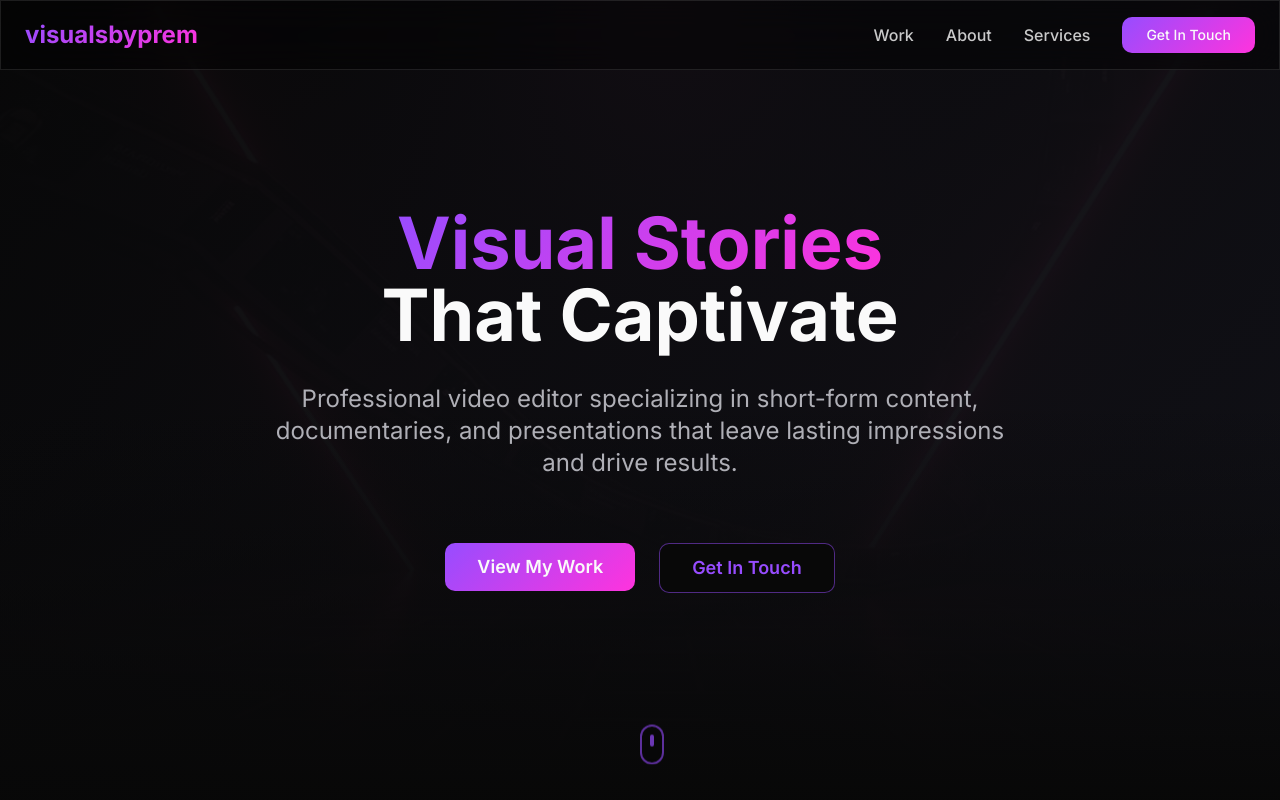
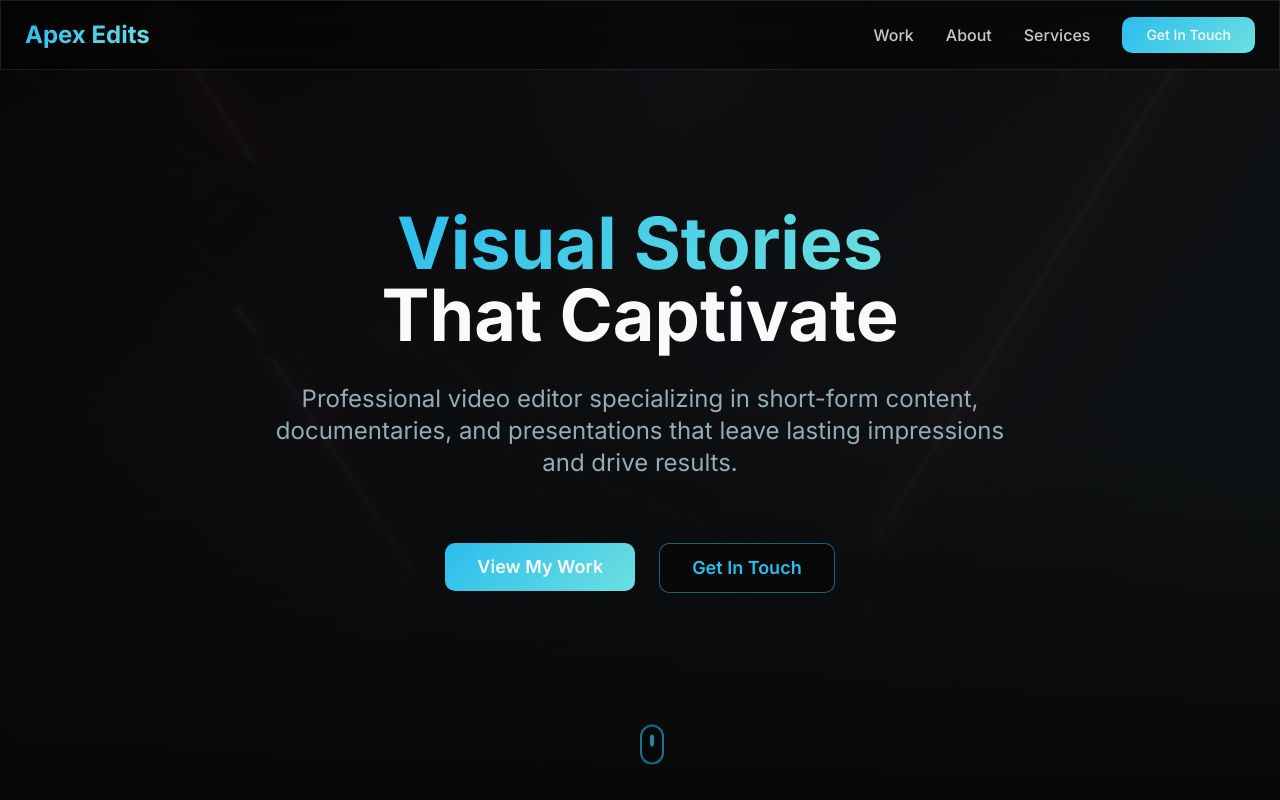
Before and after one commit to Prem-giri/shortform-vision, a React (Vite) app: page / in a window 1280 px wide. Shown: the top 800 px of the page. Built offline with nearby package versions, Linux system fonts and the light colour scheme; the HTML template or start-up script is replaced by a standard one.

Commit message:
Refactor: Update website name and theme

```diff
--- a/index.html
+++ b/index.html
@@ -3,9 +3,9 @@
   <head>
     <meta charset="UTF-8" />
     <meta name="viewport" content="width=device-width, initial-scale=1.0" />
-    <title>VisualsByPrem - Professional Video Editor Portfolio</title>
+    <title>Apex Edits - Professional Video Editor Portfolio</title>
     <meta name="description" content="Professional video editor specializing in short-form content, documentaries, and presentations. Expert in reels, shorts, and cinematic storytelling." />
-    <meta name="author" content="VisualsByPrem" />
+    <meta name="author" content="Apex Edits" />
     <link rel="preconnect" href="https://fonts.googleapis.com">
     <link rel="preconnect" href="https://fonts.gstatic.com" crossorigin>
     <link href="https://fonts.googleapis.com/css2?family=Inter:wght@300;400;500;600;700;800&display=swap" rel="stylesheet">
--- a/src/components/Footer.tsx
+++ b/src/components/Footer.tsx
@@ -5,7 +5,7 @@ const Footer = () => {
         <div className="flex flex-col md:flex-row justify-between items-center gap-6 md:gap-0">
           <div className="text-center md:text-left">
             <div className="font-display font-bold text-xl lg:text-2xl bg-gradient-primary bg-clip-text text-transparent">
-              visualsbyprem
+              Apex Edits
             </div>
             <p className="text-muted-foreground text-sm lg:text-base mt-1">
               Creating visual stories that captivate and inspire
@@ -30,7 +30,7 @@ const Footer = () => {
 
         <div className="mt-8 lg:mt-12 pt-6 lg:pt-8 border-t border-border/50 text-center">
           <p className="text-muted-foreground text-xs lg:text-sm">
-            © 2024 VisualsByPrem. All rights reserved. | Crafted with passion for visual storytelling.
+            © 2024 Apex Edits. All rights reserved. | Crafted with passion for visual storytelling.
           </p>
         </div>
       </div>
--- a/src/components/Header.tsx
+++ b/src/components/Header.tsx
@@ -6,7 +6,7 @@ const Header = () => {
       <div className="container mx-auto px-4 lg:px-6 py-3 lg:py-4">
         <div className="flex items-center justify-between">
           <div className="font-display font-bold text-xl lg:text-2xl bg-gradient-primary bg-clip-text text-transparent">
-            visualsbyprem
+            Apex Edits
           </div>
 
           <nav className="hidden md:flex items-center space-x-6 lg:space-x-8">
--- a/src/index.css
+++ b/src/index.css
@@ -17,36 +17,36 @@ All colors MUST be HSL.
     --popover: 0 0% 6%;
     --popover-foreground: 0 0% 98%;
 
-    --primary: 265 100% 65%;
+    --primary: 195 85% 55%;
     --primary-foreground: 0 0% 98%;
-    --primary-glow: 265 80% 75%;
+    --primary-glow: 195 85% 70%;
 
-    --secondary: 240 8% 18%;
+    --secondary: 200 20% 15%;
     --secondary-foreground: 0 0% 95%;
 
-    --muted: 240 8% 15%;
-    --muted-foreground: 240 5% 70%;
+    --muted: 200 15% 12%;
+    --muted-foreground: 200 20% 65%;
 
-    --accent: 310 100% 60%;
+    --accent: 180 65% 65%;
     --accent-foreground: 0 0% 98%;
 
     --destructive: 0 84% 60%;
     --destructive-foreground: 0 0% 98%;
 
-    --border: 240 8% 20%;
-    --input: 240 8% 15%;
-    --ring: 265 100% 65%;
+    --border: 200 15% 18%;
+    --input: 200 15% 15%;
+    --ring: 195 85% 55%;
 
     --radius: 0.75rem;
 
-    /* Enhanced professional design tokens */
-    --gradient-primary: linear-gradient(135deg, hsl(265 100% 65%) 0%, hsl(310 100% 60%) 100%);
-    --gradient-secondary: linear-gradient(135deg, hsl(240 100% 12%) 0%, hsl(265 60% 25%) 100%);
-    --gradient-dark: linear-gradient(135deg, hsl(0 0% 3%) 0%, hsl(240 15% 8%) 100%);
-    --gradient-card: linear-gradient(135deg, hsl(0 0% 6%) 0%, hsl(240 8% 10%) 100%);
-    --shadow-glow: 0 0 60px hsl(265 100% 65% / 0.4);
+    /* Cool, gentle, trustworthy design tokens */
+    --gradient-primary: linear-gradient(135deg, hsl(195 85% 55%) 0%, hsl(180 65% 65%) 100%);
+    --gradient-secondary: linear-gradient(135deg, hsl(200 25% 12%) 0%, hsl(195 40% 20%) 100%);
+    --gradient-dark: linear-gradient(135deg, hsl(0 0% 3%) 0%, hsl(200 15% 8%) 100%);
+    --gradient-card: linear-gradient(135deg, hsl(0 0% 6%) 0%, hsl(200 15% 10%) 100%);
+    --shadow-glow: 0 0 60px hsl(195 85% 55% / 0.3);
     --shadow-card: 0 20px 60px -15px hsl(0 0% 0% / 0.8);
-    --shadow-elegant: 0 10px 40px -10px hsl(265 100% 65% / 0.2);
+    --shadow-elegant: 0 10px 40px -10px hsl(195 85% 55% / 0.2);
     --transition-smooth: all 0.4s cubic-bezier(0.4, 0, 0.2, 1);
     --transition-bounce: all 0.6s cubic-bezier(0.68, -0.55, 0.265, 1.55);
 
```
